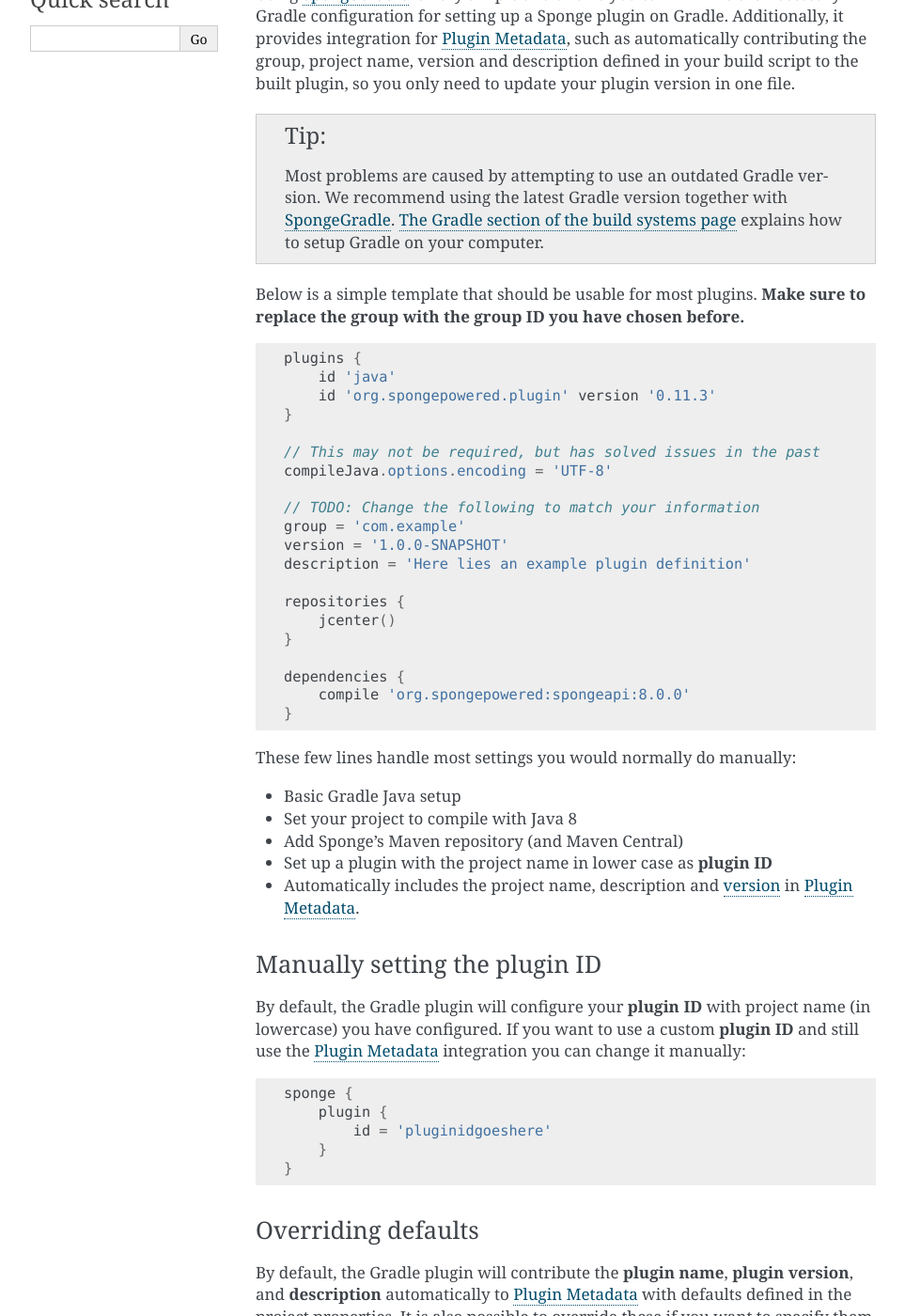
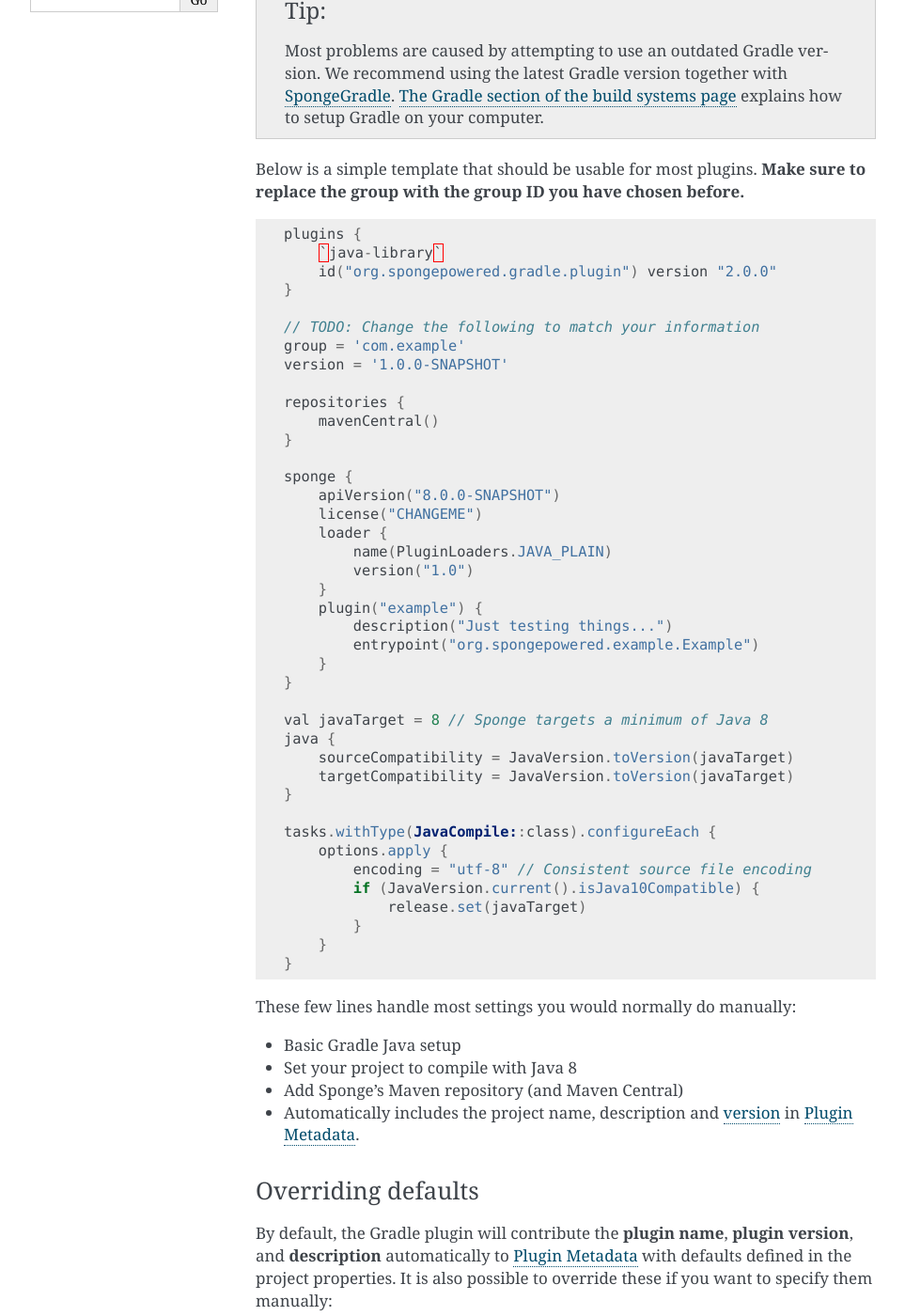
Before and after one commit to SpongePowered/SpongeDocs, a Sphinx documentation site: the page built from source/plugin/project/gradle.rst, in a window 1280 px wide and 1400 px high, scrolled down 326 px. Shown: the whole window at 94% size, without its empty margins (148-1111 px from the left). Built offline with Sphinx 7.4.7, drawn with Linux system fonts in a browser that asks for light colours; some of the changed text lies outside the part shown.

Commit message:
update source/plugin/project/gradle to api-8

```diff
--- a/source/plugin/project/gradle.rst
+++ b/source/plugin/project/gradle.rst
@@ -3,10 +3,6 @@
 =================
 
 .. _using-spongegradle:
-
-.. warning::
-    These docs were written for SpongeAPI 7 and are likely out of date.
-    `If you feel like you can help update them, please submit a PR! <https://github.com/SpongePowered/SpongeDocs>`__
 
 Using SpongeGradle
 ==================
@@ -27,24 +23,44 @@
 .. code-block:: groovy
 
     plugins {
-        id 'java'
-        id 'org.spongepowered.plugin' version '0.11.3'
+        `java-library`
+        id("org.spongepowered.gradle.plugin") version "2.0.0"
     }
-
-    // This may not be required, but has solved issues in the past
-    compileJava.options.encoding = 'UTF-8'
 
     // TODO: Change the following to match your information
     group = 'com.example'
     version = '1.0.0-SNAPSHOT'
-    description = 'Here lies an example plugin definition'
 
     repositories {
-        jcenter()
+        mavenCentral()
     }
 
-    dependencies {
-        compile 'org.spongepowered:spongeapi:8.0.0'
+    sponge {
+        apiVersion("8.0.0-SNAPSHOT")
+        license("CHANGEME")
+        loader {
+            name(PluginLoaders.JAVA_PLAIN)
+            version("1.0")
+        }
+        plugin("example") {
+            description("Just testing things...")
+            entrypoint("org.spongepowered.example.Example")
+        }
+    }
+
+    val javaTarget = 8 // Sponge targets a minimum of Java 8
+    java {
+        sourceCompatibility = JavaVersion.toVersion(javaTarget)
+        targetCompatibility = JavaVersion.toVersion(javaTarget)
+    }
+
+    tasks.withType(JavaCompile::class).configureEach {
+        options.apply {
+            encoding = "utf-8" // Consistent source file encoding
+            if (JavaVersion.current().isJava10Compatible) {
+                release.set(javaTarget)
+            }
+        }
     }
 
 These few lines handle most settings you would normally do manually:
@@ -52,24 +68,8 @@
 * Basic Gradle Java setup
 * Set your project to compile with Java 8
 * Add Sponge's Maven repository (and Maven Central)
-* Set up a plugin with the project name in lower case as **plugin ID**
 * Automatically includes the project name, description and :doc:`version <../project/version-numbers>` in
   :doc:`/plugin/plugin-meta`.
-
-Manually setting the plugin ID
-~~~~~~~~~~~~~~~~~~~~~~~~~~~~~~
-
-By default, the Gradle plugin will configure your **plugin ID** with project name (in lowercase) you have configured.
-If you want to use a custom **plugin ID** and still use the :doc:`/plugin/plugin-meta` integration you can change it
-manually:
-
-.. code-block:: groovy
-
-    sponge {
-        plugin {
-            id = 'pluginidgoeshere'
-        }
-    }
 
 Overriding defaults
 ~~~~~~~~~~~~~~~~~~~
@@ -81,25 +81,27 @@
 .. code-block:: groovy
 
     sponge {
-        plugin {
-            meta {
-                name = 'Example Plugin'
-                version = '1.0.0-SNAPSHOT'
-                description = 'This is an example plugin'
-                url = 'http://www.example.com/'
+        apiVersion("8.0.0-SNAPSHOT")
+        license("CHANGEME")
+        loader {
+            name(PluginLoaders.JAVA_PLAIN)
+            version("1.0")
+        }
+        plugin("example") {
+            displayName("Example")
+            entrypoint("org.spongepowered.example.Example")
+            description("Just testing things...")
+            links {
+                homepage("https://spongepowered.org")
+                source("https://spongepowered.org/source")
+                issues("https://spongepowered.org/issues")
             }
-        }
-    }
-
-You can also remove a default value entirely:
-
-.. code-block:: groovy
-
-    sponge {
-        plugin {
-            meta {
-                name = null
-                description = null
+            contributor("Spongie") {
+                description("Lead Developer")
+            }
+            dependency("spongeapi") {
+                loadOrder(PluginDependency.LoadOrder.AFTER)
+                optional(false)
             }
         }
     }
@@ -117,7 +119,7 @@
 .. code-block:: groovy
 
     repositories {
-        jcenter()
+        mavenCentral()
         maven {
             name = 'sponge-repo'
             url = 'https://repo.spongepowered.org/repository/maven-public/'
```
